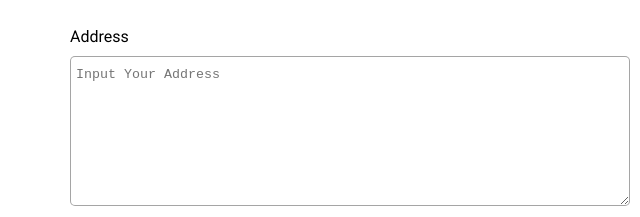
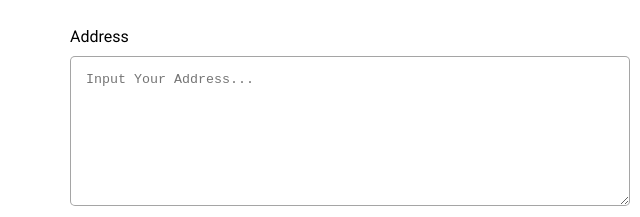
Before and after one commit to Nazaby21/payment, a plain HTML site: page index.html in a window 1280 px wide. Shown: the part 177-394 px from the top of the page, 0-640 px from the left. Drawn offline with Linux system fonts and the light colour scheme; a web font is replaced by a local one.

Commit message:
four commit

```diff
--- a/asset/css/style.css
+++ b/asset/css/style.css
@@ -71,11 +71,12 @@ form.col-6 {
   outline-color: red;
   border: 1px solid #0000005a;
   resize: vertical;
+  padding: 15px;
 }
 
-.text-area::placeholder {
+/* .text-area::placeholder {
   padding: 10px 0 0 5px;
-}
+} */
 
 .col-6 .col-3 {
   width: 50%;
--- a/index.html
+++ b/index.html
@@ -54,7 +54,7 @@
                     name=""
                     id=""
                     class="text-area"
-                    placeholder="Input Your Address"
+                    placeholder="Input Your Address..."
                   ></textarea>
                 </div>
               </div>
```
